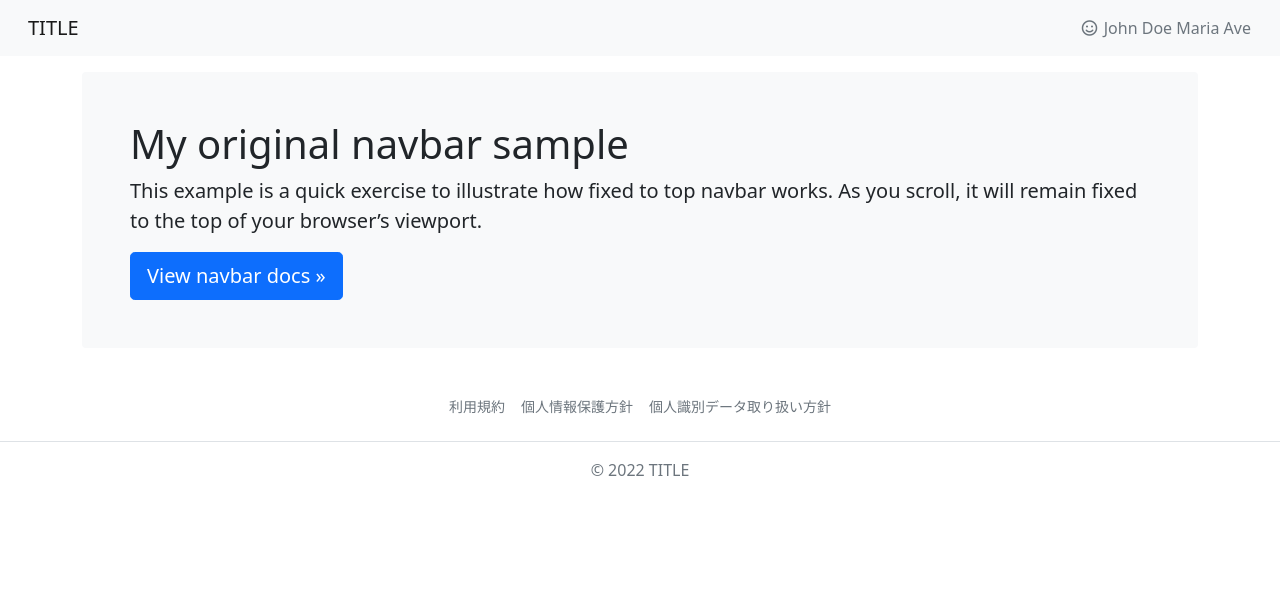
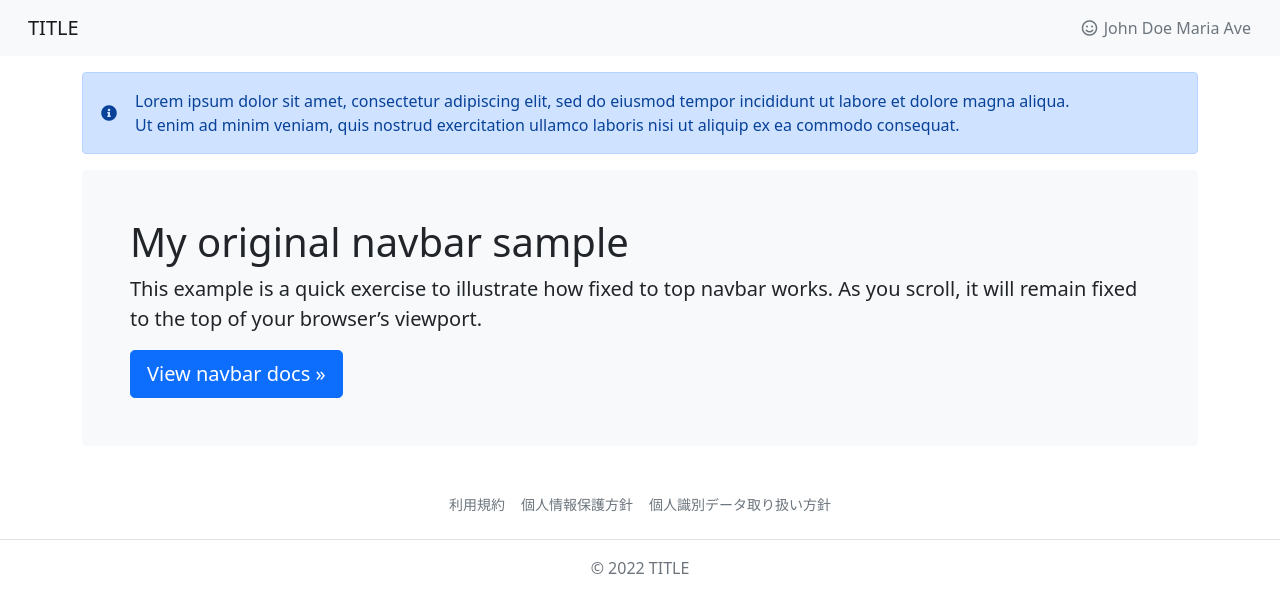
Before and after one commit to yuu-eguci/bootstrap-5.1-study, a plain HTML site: page application.html in a window 1280 px wide. Drawn offline with nearby package versions, Linux system fonts and the light colour scheme.

Commit message:
🤡 Message

```diff
--- a/application.html
+++ b/application.html
@@ -99,6 +99,14 @@
     </nav>
 
     <main class="container">
+      <div class="alert alert-primary d-flex align-items-center" role="alert">
+        <i class="fas fa-info-circle fa-fw"></i>
+        <div class="ps-3">
+          Lorem ipsum dolor sit amet, consectetur adipiscing elit, sed do eiusmod tempor incididunt ut labore et dolore magna aliqua.<br />
+          Ut enim ad minim veniam, quis nostrud exercitation ullamco laboris nisi ut aliquip ex ea commodo consequat.
+        </div>
+      </div>
+
       <div class="bg-light p-5 rounded">
         <h1>My original navbar sample</h1>
         <p class="lead">This example is a quick exercise to illustrate how fixed to top navbar works. As you scroll, it will remain fixed to the top of your browser’s viewport.</p>
```
